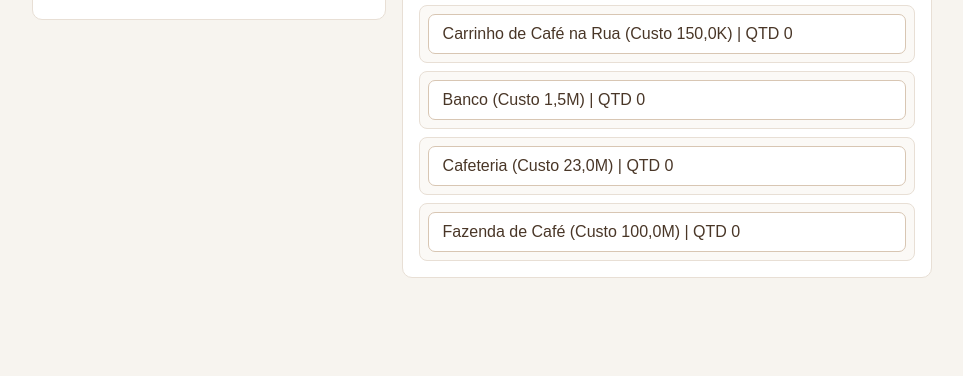
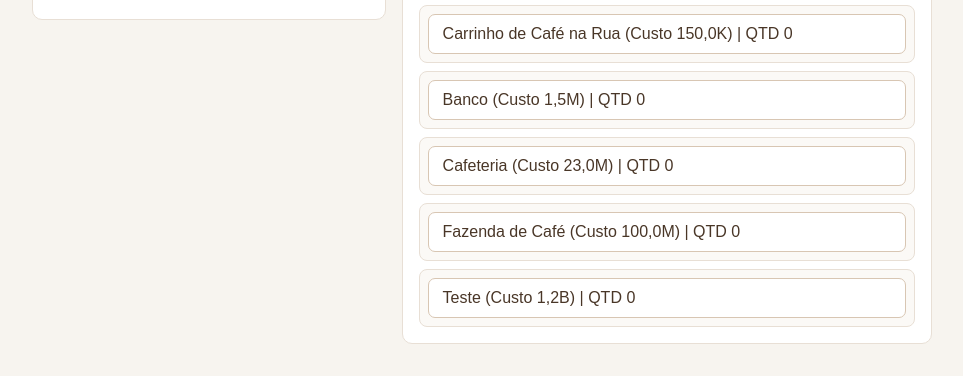
Before and after one commit to Joich1/coffee-clicker, a plain HTML site: page index.html in a window 1280 px wide. Shown: the part 446-822 px from the top of the page, without its empty margins (158-1121 px from the left). Before the commit the page ends 800 px from the top, so only its background shows below. Drawn offline with Linux system fonts and the light colour scheme.

Commit message:
item teste

```diff
--- a/index.html
+++ b/index.html
@@ -62,6 +62,10 @@
             <div class="shop-item">
                 <button id="btnfazenda">Fazenda de Café (Custo <span id="cfazenda">50</span>) | QTD <span id="qtdfazenda">0</span></button>
             </div>
+
+            <div class="shop-item">
+                <button id="btnteste">Teste (Custo <span id="cteste">50</span>) | QTD <span id="qtdteste">0</span></button>
+            </div>
         </section>
     </main>
 
--- a/main.js
+++ b/main.js
@@ -99,6 +99,16 @@ const itensLoja = [
         btn: document.getElementById('btnfazenda'),
         custo2: document.getElementById('cfazenda'),
         qtd2: document.getElementById('qtdfazenda')
+    },
+    {
+        id: 'teste',
+        cBase: 1200000000,
+        custo: 1200000000,
+        producao: 5555000000,
+        quantidade: 0,
+        btn: document.getElementById('btnteste'),
+        custo2: document.getElementById('cteste'),
+        qtd2: document.getElementById('qtdteste')
     }
 ];
 
```
